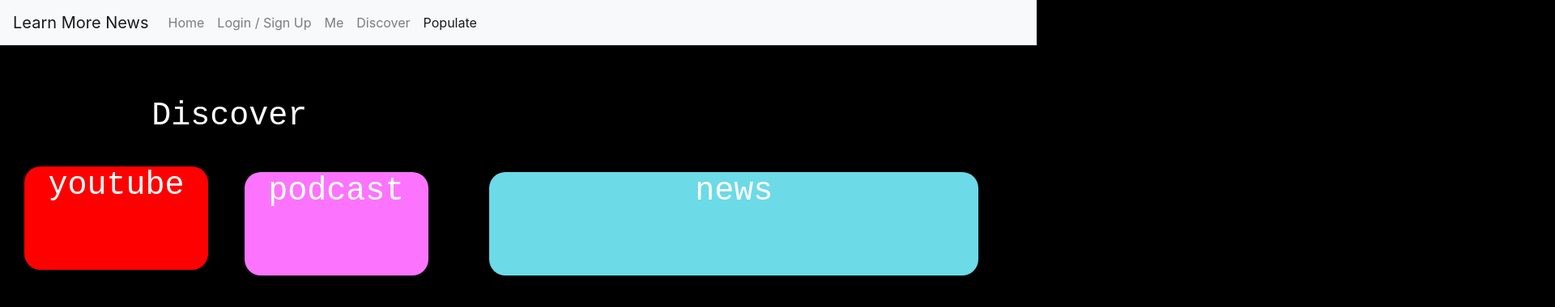
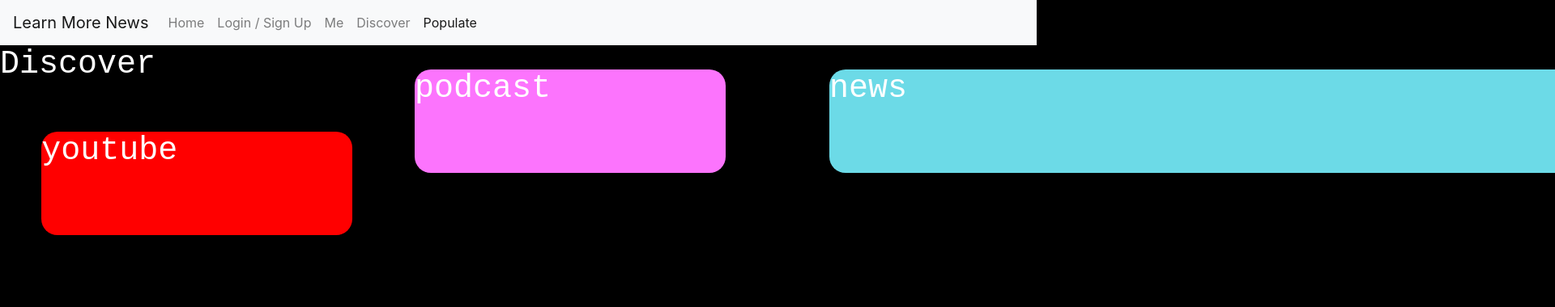
Before and after one commit to viaduct12/project-3, a React (Create React App) app in the folder lmn/: page /populate in a window 1280 px wide. Shown: the top 380 px of the page at 81% size, 1920 px wide, since content can reach past the window. Built offline with nearby package versions, Linux system fonts and the light colour scheme.

Commit message:
completed ui for populated

```diff
--- a/lmn/src/pages/Populate/index.js
+++ b/lmn/src/pages/Populate/index.js
@@ -20,8 +20,8 @@
 
     render() {
         return (
-            <div id="rightBlock">
-            <h1 id="titleFav">Discover</h1>
+            <div id="containerOfpopulatedPage">
+            <h1 id="titleDiscover">Discover</h1>
 
 
             {/* -------------------ROW 1---------------- */}
```
